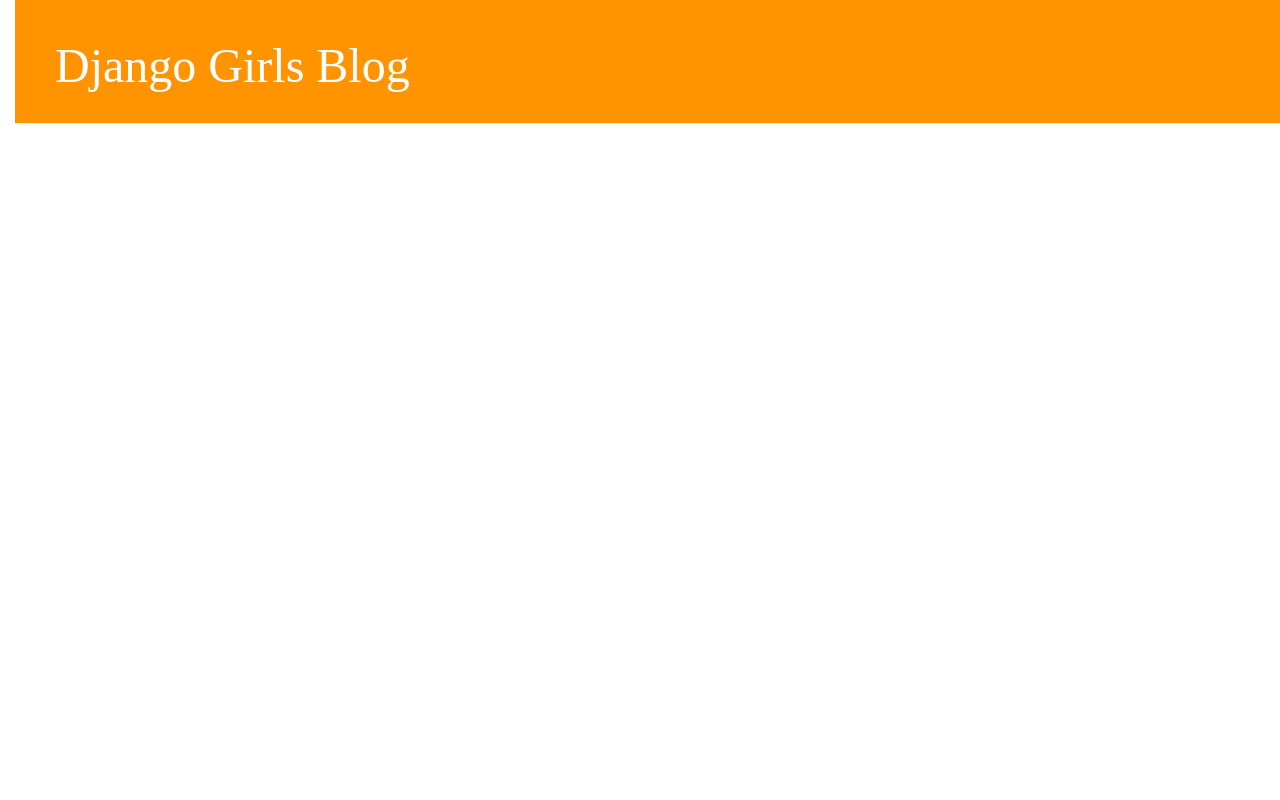
After one commit to maciej-m/my-first-blog, a Django app: template blog/templates/blog/base.html in a window 1280 px wide. The commit adds this page. Run offline with Django 3.2, Linux system fonts and the light colour scheme; the template is opened without the code that fills it, so the values that code supplies are empty; some libraries are stand-ins or nearby versions.

Commit message:
kolejny htmla!!

```diff
--- /dev/null
+++ b/blog/templates/blog/base.html
@@ -0,0 +1,23 @@
+{% load staticfiles %}
+<html>
+<head>
+<meta charset="utf-8">
+<title> Strona testowa </title>
+<link rel="stylesheet" href="//maxcdn.bootstrapcdn.com/bootstrap/3.2.0/css/bootstrap.min.css">
+<link rel="stylesheet" href="//maxcdn.bootstrapcdn.com/bootstrap/3.2.0/css/bootstrap-theme.min.css">
+<link rel="stylesheet" href="{% static 'css/blog.css' %}">
+</head>
+<body>
+    <div class="page-header">
+        <h1><a href="/">Django Girls Blog</a></h1>
+    </div>
+    <div class="content container">
+        <div class="row">
+            <div class="col-md-8">
+            {% block content %}
+            {% endblock %}
+            </div>
+        </div>
+    </div>
+</body>
+</html>
```
Also changed, not shown: blog/templates/blog/post_list.html (+13 -18 lines).
